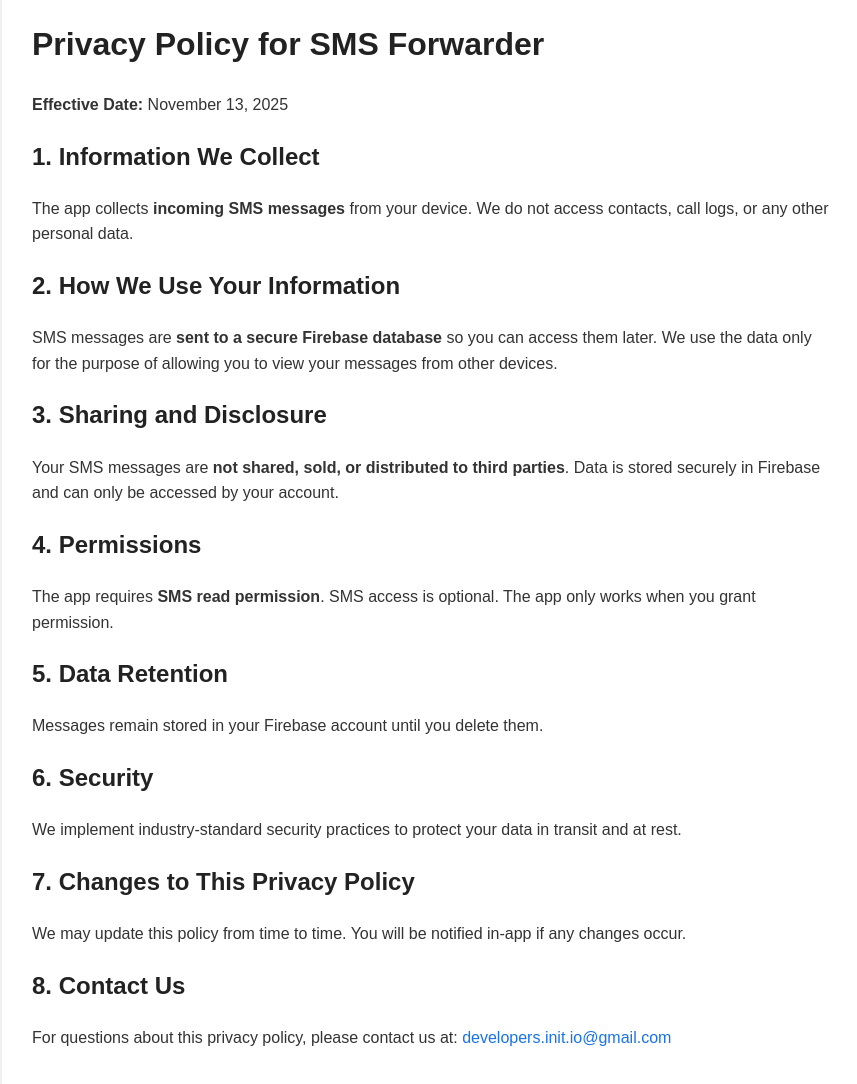
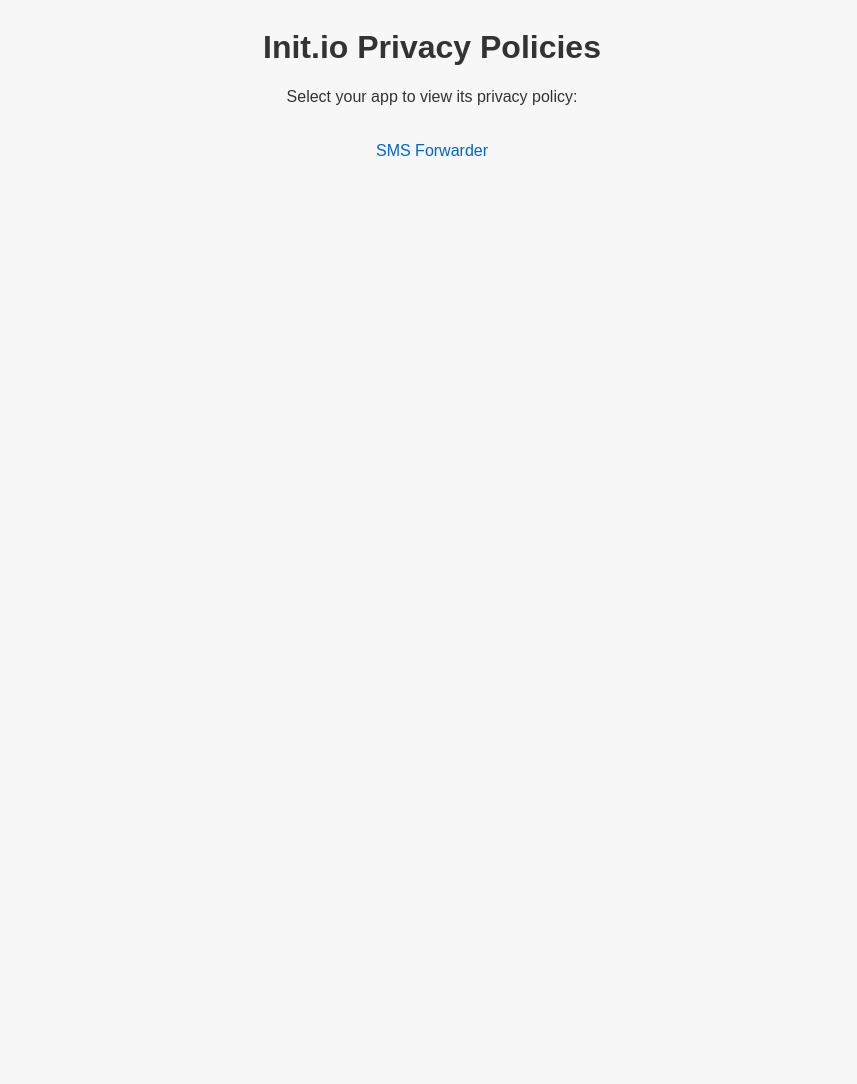
Before and after one commit to Init-io/Privacy-Policy, a plain HTML site: page sms-forwarder-privacy/index.html in a window 1280 px wide. Shown: the part 60-1144 px from the top of the page, without its empty margins (208-1065 px from the left). After the commit the page ends 800 px from the top, so only its background shows below. Drawn offline with Linux system fonts and the light colour scheme.

Commit message:
Update index.html

```diff
--- a/sms-forwarder-privacy/index.html
+++ b/sms-forwarder-privacy/index.html
@@ -1,45 +1,17 @@
 <!DOCTYPE html>
 <html lang="en">
 <head>
-    <meta charset="UTF-8">
-    <meta name="viewport" content="width=device-width, initial-scale=1.0">
-    <title>Privacy Policy - SMS Forwarder</title>
-    <style>
-        body { font-family: Arial, sans-serif; padding: 20px; line-height: 1.6; background-color: #f9f9f9; color: #333; }
-        h1, h2 { color: #222; }
-        a { color: #1a73e8; text-decoration: none; }
-        a:hover { text-decoration: underline; }
-        .container { max-width: 800px; margin: auto; background: #fff; padding: 30px; border-radius: 10px; box-shadow: 0 0 10px rgba(0,0,0,0.1); }
-    </style>
+  <meta charset="UTF-8">
+  <meta name="viewport" content="width=device-width, initial-scale=1.0">
+  <title>SMS Forwarder</title>
+  <style>
+    body { font-family: Arial, sans-serif; text-align: center; padding: 60px; background: #f7f7f7; color: #333; }
+    a { display: inline-block; margin-top: 20px; text-decoration: none; color: #0066cc; }
+  </style>
 </head>
 <body>
-    <div class="container">
-        <h1>Privacy Policy for SMS Forwarder</h1>
-        <p><strong>Effective Date:</strong> November 13, 2025</p>
-
-        <h2>1. Information We Collect</h2>
-        <p>The app collects <strong>incoming SMS messages</strong> from your device. We do not access contacts, call logs, or any other personal data.</p>
-
-        <h2>2. How We Use Your Information</h2>
-        <p>SMS messages are <strong>sent to a secure Firebase database</strong> so you can access them later. We use the data only for the purpose of allowing you to view your messages from other devices.</p>
-
-        <h2>3. Sharing and Disclosure</h2>
-        <p>Your SMS messages are <strong>not shared, sold, or distributed to third parties</strong>. Data is stored securely in Firebase and can only be accessed by your account.</p>
-
-        <h2>4. Permissions</h2>
-        <p>The app requires <strong>SMS read permission</strong>. SMS access is optional. The app only works when you grant permission.</p>
-
-        <h2>5. Data Retention</h2>
-        <p>Messages remain stored in your Firebase account until you delete them.</p>
-
-        <h2>6. Security</h2>
-        <p>We implement industry-standard security practices to protect your data in transit and at rest.</p>
-
-        <h2>7. Changes to This Privacy Policy</h2>
-        <p>We may update this policy from time to time. You will be notified in-app if any changes occur.</p>
-
-        <h2>8. Contact Us</h2>
-        <p>For questions about this privacy policy, please contact us at: <a href="mailto:developers.init.io@gmail.com">developers.init.io@gmail.com</a></p>
-    </div>
+  <h1>Init.io Privacy Policies</h1>
+  <p>Select your app to view its privacy policy:</p>
+  <a href="sms-forwarder-privacy/privacy.html">SMS Forwarder</a>
 </body>
 </html>
```
